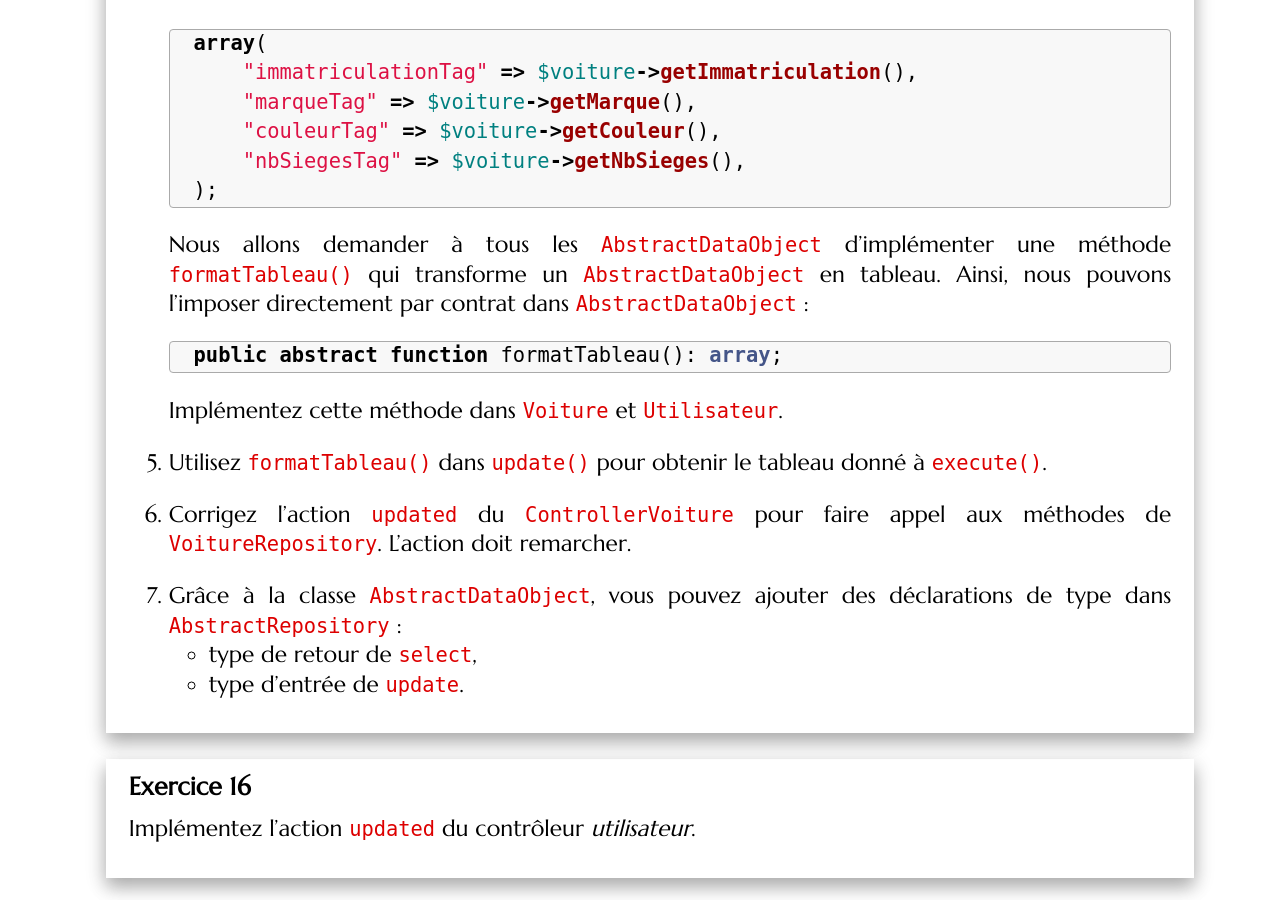
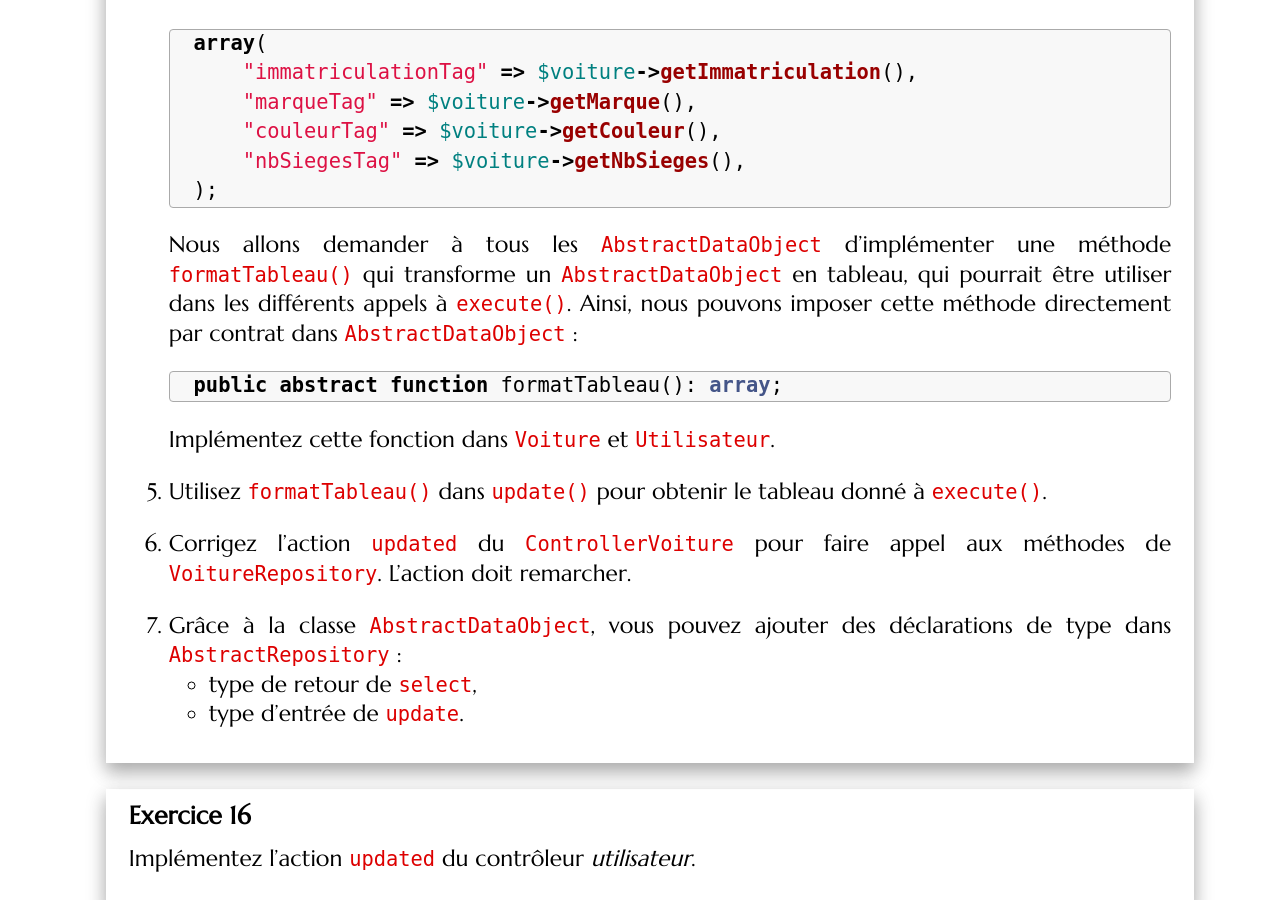
Before and after one commit to romainlebreton/R3.01-DeveloppementWeb, a Jekyll site: the page built from tutorials/tutorial6.md, in a window 1280 px wide and 900 px high, scrolled down 15766 px. Built offline with Jekyll 4.4.1, drawn with Linux system fonts in a browser that asks for light colours; some web fonts are replaced.

Commit message:
format tableau

````diff
--- a/tutorials/tutorial6.md
+++ b/tutorials/tutorial6.md
@@ -696,13 +696,14 @@ les champs des tables `utilisateur` et `trajet`. Nous allons factoriser le code
    ```
 
    Nous allons demander à tous les `AbstractDataObject` d'implémenter une
-   méthode `formatTableau()` qui transforme un `AbstractDataObject` en tableau.
-   Ainsi, nous pouvons l'imposer directement par contrat dans
+   méthode `formatTableau()` qui transforme un `AbstractDataObject` en tableau, qui pourrait
+   être utiliser dans les différents appels à `execute()`.
+   Ainsi, nous pouvons imposer cette méthode directement par contrat dans
    `AbstractDataObject` :
    ```php
    public abstract function formatTableau(): array;
    ```
-   Implémentez cette méthode dans `Voiture` et `Utilisateur`.
+   Implémentez cette fonction dans `Voiture` et `Utilisateur`.
 
 1. Utilisez `formatTableau()` dans `update()` pour obtenir le tableau donné à
    `execute()`.
````
